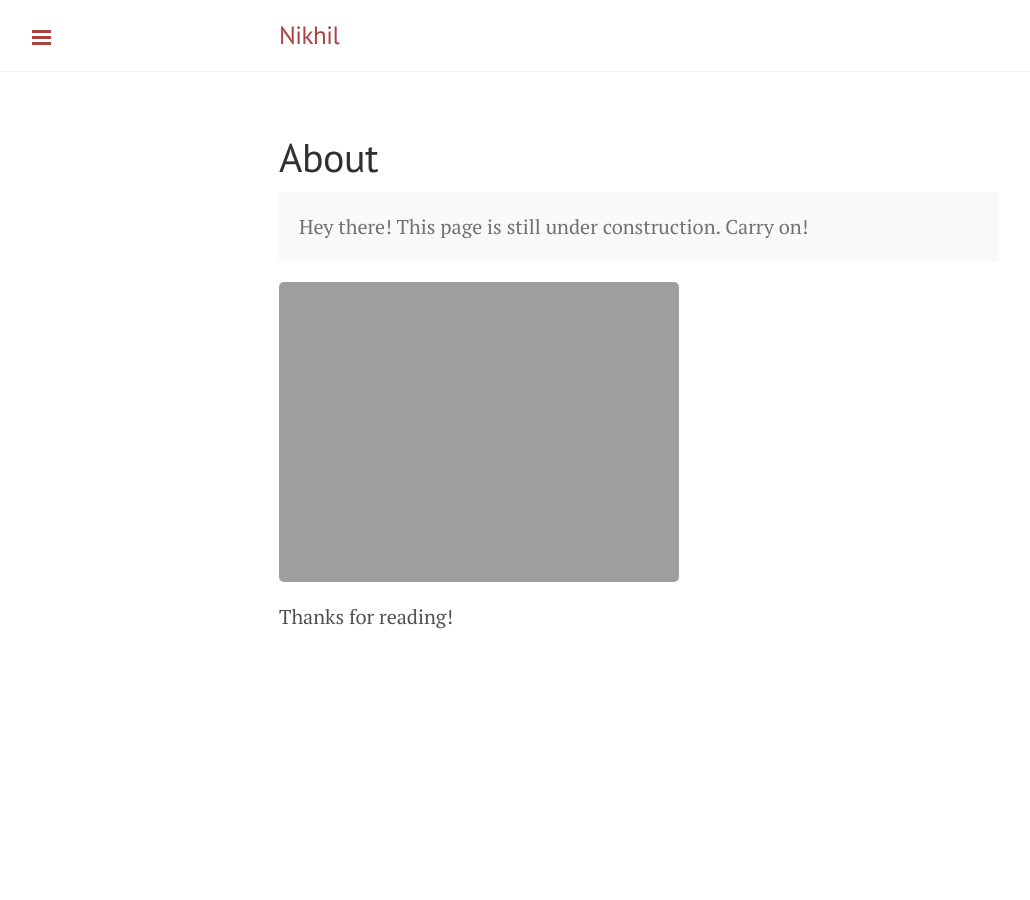
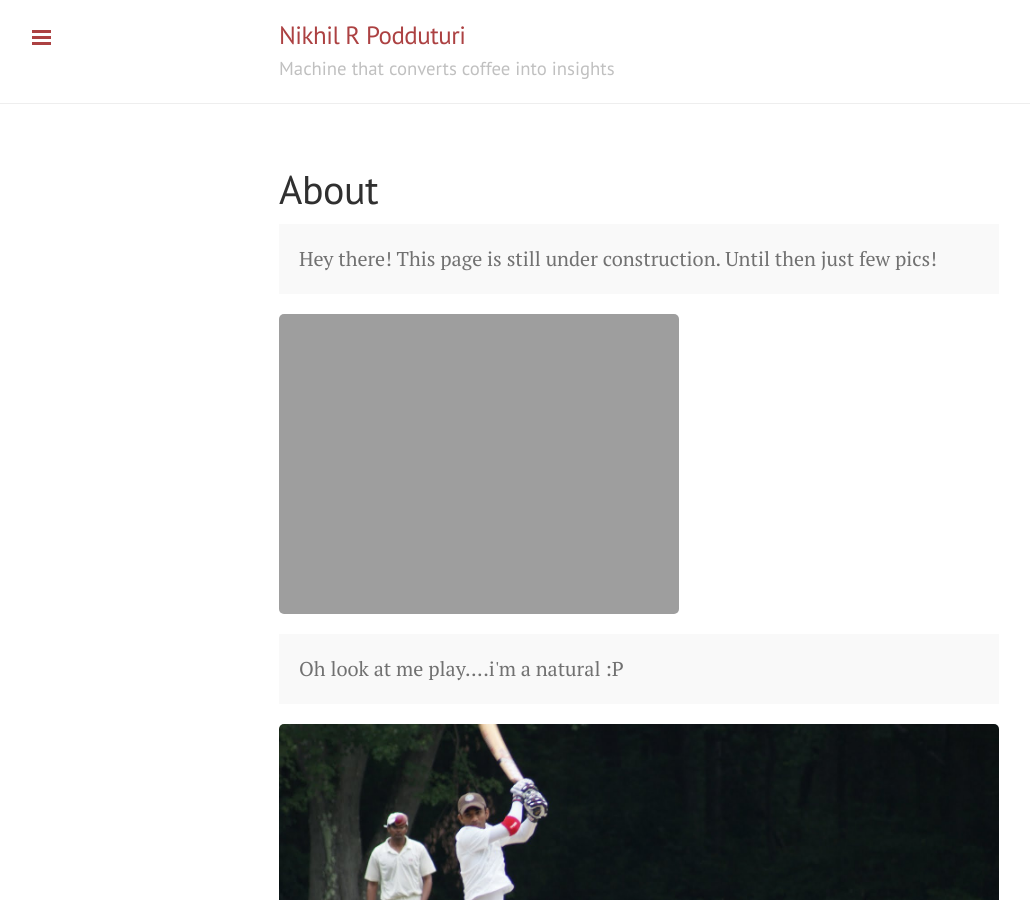
Before and after one commit to nikhilRP/nikhilRP.github, a Jekyll site: the page built from about.md, in a window 1280 px wide and 900 px high. Shown: the whole window, without its empty margins (1-1031 px from the left). Built offline with Jekyll 4.4.1, drawn with Linux system fonts in a browser that asks for light colours; Markdown is read by kramdown in place of the engine named in the settings.

Commit message:
Add some content

```diff
--- a/_config.yml
+++ b/_config.yml
@@ -6,8 +6,8 @@ pygments:         true
 permalink:        pretty
 
 # Setup
-title:            Nikhil
-tagline:          ''
+title:            Nikhil R Podduturi
+tagline:          'Machine that converts coffee into insights'
 description:      'Full-stack engineer. Machine that converts coffee into insights.'
 url:              http://nikhilRP.github.io
 baseurl:          '/'
--- a/_layouts/default.html
+++ b/_layouts/default.html
@@ -13,7 +13,7 @@
       <div class="masthead">
         <div class="container">
           <h3 class="masthead-title">
-            <a href="/" title="Home">{{ site.title }}</a>
+            <a href="/" title="Home">{{ site.title }}</a><br>
             <small>{{ site.tagline }}</small>
           </h3>
         </div>
--- a/about.md
+++ b/about.md
@@ -4,9 +4,17 @@ title: About
 ---
 
 <p class="message">
-  Hey there! This page is still under construction. Carry on!
+  Hey there! This page is still under construction. Until then just few pics!
 </p>
 
 ![Nikhil]({{ site.url }}/assets/CIMG1796.JPG)
 
-Thanks for reading!
+<p class="message">
+  Oh look at me play....i'm a natural :P
+</p>
+
+![Square cut]({{ site.url }}/assets/cut.JPG)
+![Snow boarding]({{ site.url }}/assets/snow_b.JPG)
+![Tough mudder]({{ site.url }}/assets/tough_m.JPG)
+![Sand dunes]({{ site.url }}/assets/dunes.JPG)
+![Cover drive]({{ site.url }}/assets/cover.JPG)
```
Also changed, not shown: _posts/2014-02-24-CUDA-implementation-of-Irresproducible-discovery-rate-(IDR).md (added, +70 -0 lines), assets/cover_d.jpg (added), assets/cut.jpg (added), assets/dunes.jpg (added), assets/snow_b.jpg (added), assets/tough_m.jpg (added), 11 other files.
